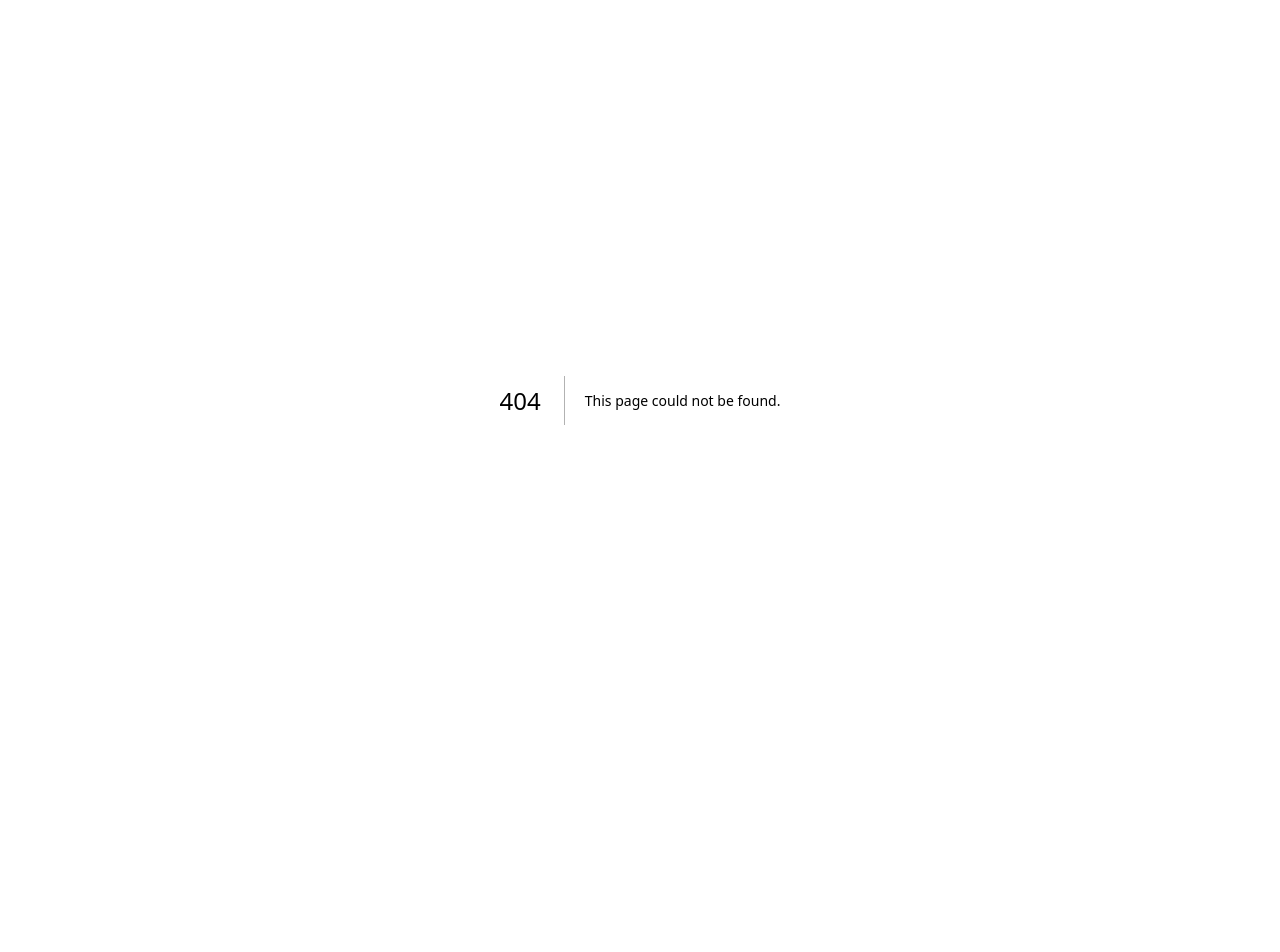
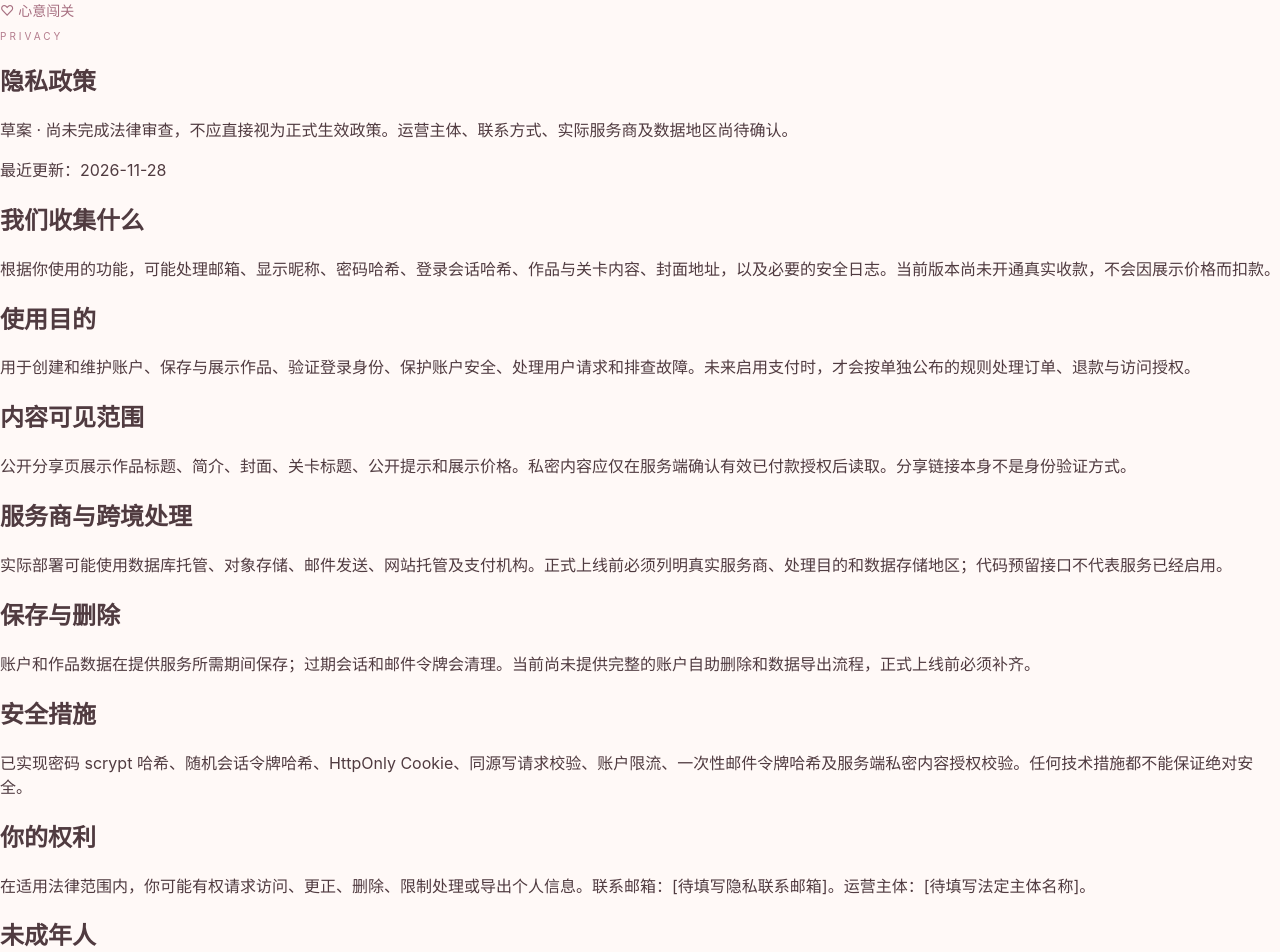
Before and after one commit to 905695129-art/xiaomei-AI, a Next.js app: page /privacy in a window 1280 px wide. Before the commit this address had no page. Shown: the top 952 px of the page. Before the commit the page ends 800 px from the top, so only its background shows below. Built offline with nearby package versions, Linux system fonts and the light colour scheme.

Commit message:
Add public privacy policy draft page

```diff
--- /dev/null
+++ b/src/app/privacy/page.tsx
@@ -0,0 +1,14 @@
+const sections = [
+  ["我们收集什么", "根据你使用的功能，可能处理邮箱、显示昵称、密码哈希、登录会话哈希、作品与关卡内容、封面地址，以及必要的安全日志。当前版本尚未开通真实收款，不会因展示价格而扣款。"],
+  ["使用目的", "用于创建和维护账户、保存与展示作品、验证登录身份、保护账户安全、处理用户请求和排查故障。未来启用支付时，才会按单独公布的规则处理订单、退款与访问授权。"],
+  ["内容可见范围", "公开分享页展示作品标题、简介、封面、关卡标题、公开提示和展示价格。私密内容应仅在服务端确认有效已付款授权后读取。分享链接本身不是身份验证方式。"],
+  ["服务商与跨境处理", "实际部署可能使用数据库托管、对象存储、邮件发送、网站托管及支付机构。正式上线前必须列明真实服务商、处理目的和数据存储地区；代码预留接口不代表服务已经启用。"],
+  ["保存与删除", "账户和作品数据在提供服务所需期间保存；过期会话和邮件令牌会清理。当前尚未提供完整的账户自助删除和数据导出流程，正式上线前必须补齐。"],
+  ["安全措施", "已实现密码 scrypt 哈希、随机会话令牌哈希、HttpOnly Cookie、同源写请求校验、账户限流、一次性邮件令牌哈希及服务端私密内容授权校验。任何技术措施都不能保证绝对安全。"],
+  ["你的权利", "在适用法律范围内，你可能有权请求访问、更正、删除、限制处理或导出个人信息。联系邮箱：[待填写隐私联系邮箱]。运营主体：[待填写法定主体名称]。"],
+  ["未成年人", "本服务不是为未成年人设计的交易或情感服务。正式上线前需根据目标市场法律确定最低使用年龄和监护人同意机制。"],
+  ["更新与投诉", "重大政策变更将通过适当方式通知。隐私请求处理流程、数据泄露通知方式和监管投诉渠道须在正式上线前补齐。"]
+];
+export default function PrivacyPage() {
+  return <main className="legalShell"><a href="/" className="back">♡ 心意闯关</a><article className="legalCard"><p className="eyebrow">PRIVACY</p><h1>隐私政策</h1><p className="legalWarning">草案 · 尚未完成法律审查，不应直接视为正式生效政策。运营主体、联系方式、实际服务商及数据地区尚待确认。</p><p className="legalUpdated">最近更新：2026-11-28</p>{sections.map(([title,body])=><section key={title}><h2>{title}</h2><p>{body}</p></section>)}<p className="legalWarning">正式上线前：补齐运营主体、隐私联系邮箱、服务商和数据地区、数据保存期限、账户删除/导出流程，并完成目标市场法律审查。</p><a href="/terms">查看服务条款 →</a></article></main>;
+}
```
